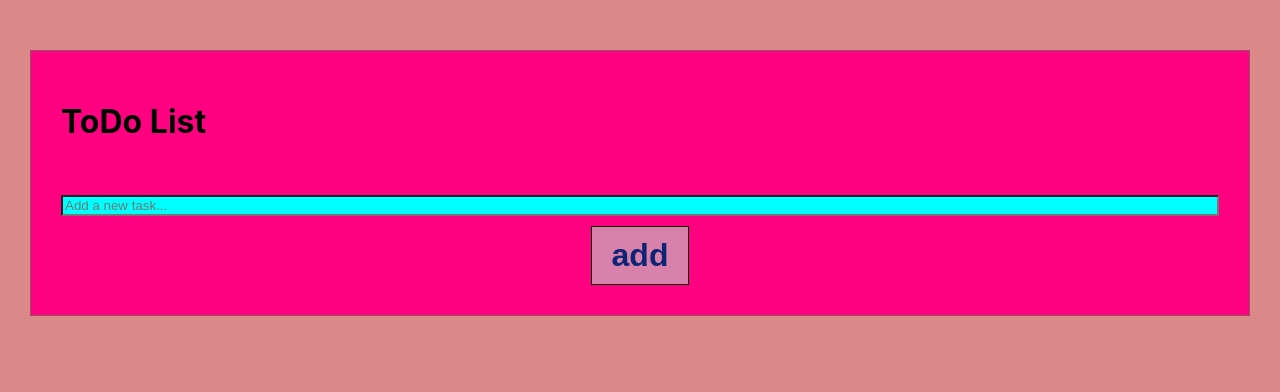
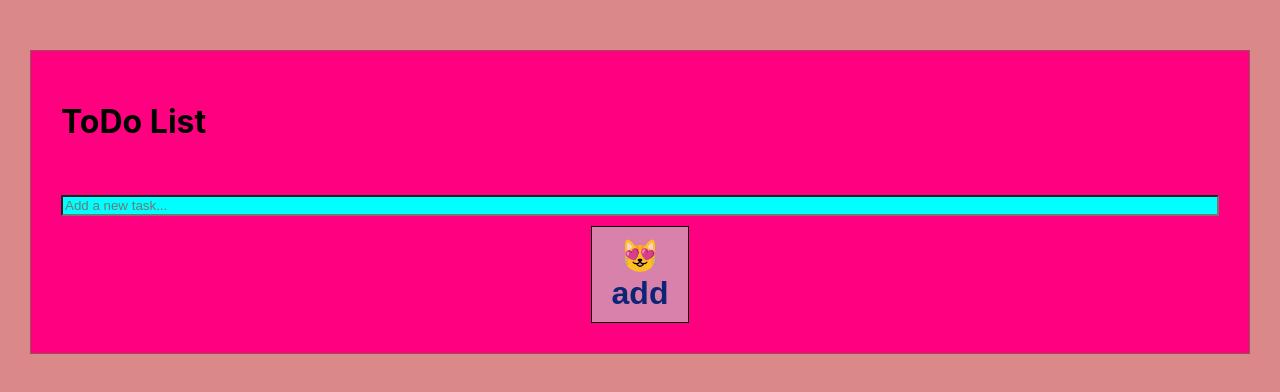
Before and after one commit to mayarsamir82/todo-list, a React (Create React App) app: page / in a window 1280 px wide. Shown: the top 392 px of the page. Built offline with nearby package versions, Linux system fonts and the light colour scheme.

Commit message:
غيرت شوية حاجات كدة

```diff
--- a/src/App.css
+++ b/src/App.css
@@ -57,7 +57,8 @@ cursor: pointer;
   cursor: pointer;
   margin-top: 10px;
   width: min-content;
-  display: block;
+  display: inline-flex;
+  align-items: center;
   margin-left: auto;
   margin-right: auto;
 font-size: xx-large;
--- a/src/App.js
+++ b/src/App.js
@@ -26,7 +26,7 @@ function App() {
           })}
         </ul>
         <input className="input" ref={inputRef} type="text" placeholder="Add a new task..." />
-        <button className="زرار" onClick={handleAdd}>add</button>
+        <button className="زرار" onClick={handleAdd}>😻add</button>
       </div>
     </div>
   );
```
